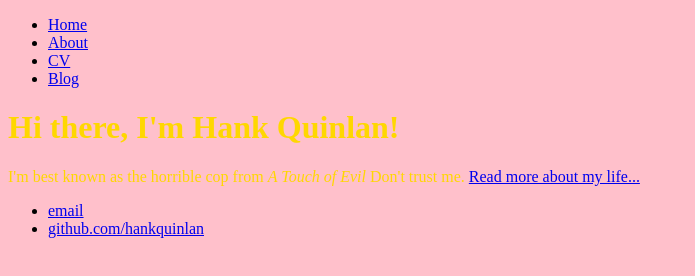
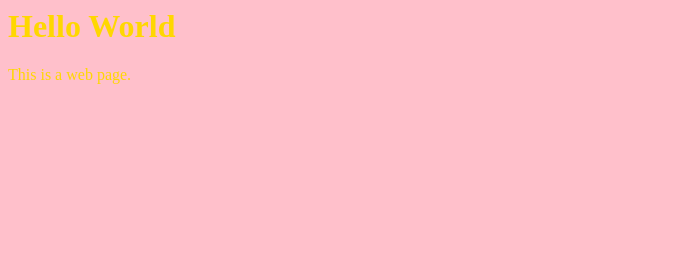
Before and after one commit to jay2dajay/jay2dajay.github.io, a plain HTML site: page index.html in a window 1280 px wide. Shown: the whole page, without its empty margins (0-695 px from the left). Drawn offline with Linux system fonts and the light colour scheme.

Commit message:
Update index.html

```diff
--- a/index.html
+++ b/index.html
@@ -1,30 +1,11 @@
-<!DOCTYPE html>
-<html>
-	<head>
-		<title>Hank Quinlan, Horrible Cop</title>
-		<!-- link to main stylesheet -->
-		<link rel="stylesheet" type="text/css" href="/css/main.css">
-	</head>
-	<body>
-		<nav>
-    		<ul>
-        		<li><a href="/">Home</a></li>
-	        	<li><a href="/about">About</a></li>
-        		<li><a href="/cv">CV</a></li>
-        		<li><a href="/blog">Blog</a></li>
-    		</ul>
-		</nav>
-		<div class="container">
-    		<div class="blurb">
-        		<h1>Hi there, I'm Hank Quinlan!</h1>
-				<p>I'm best known as the horrible cop from <em>A Touch of Evil</em> Don't trust me. <a href="/about">Read more about my life...</a></p>
-    		</div><!-- /.blurb -->
-		</div><!-- /.container -->
-		<footer>
-    		<ul>
-        		<li><a href="mailto:hankquinlanhub@gmail.com">email</a></li>
-        		<li><a href="https://github.com/hankquinlan">github.com/hankquinlan</a></li>
-			</ul>
-		</footer>
-	</body>
+<html lang="en">
+  <head>
+    <meta charset="utf-8">
+    <title>Hello World</title>
+	  <link rel="stylesheet" type="text/css" href="/css/main.css">
+  </head>
+  <body>
+    <h1>Hello World</h1>
+    <p>This is a web page.</p>
+  </body>
 </html>
```
